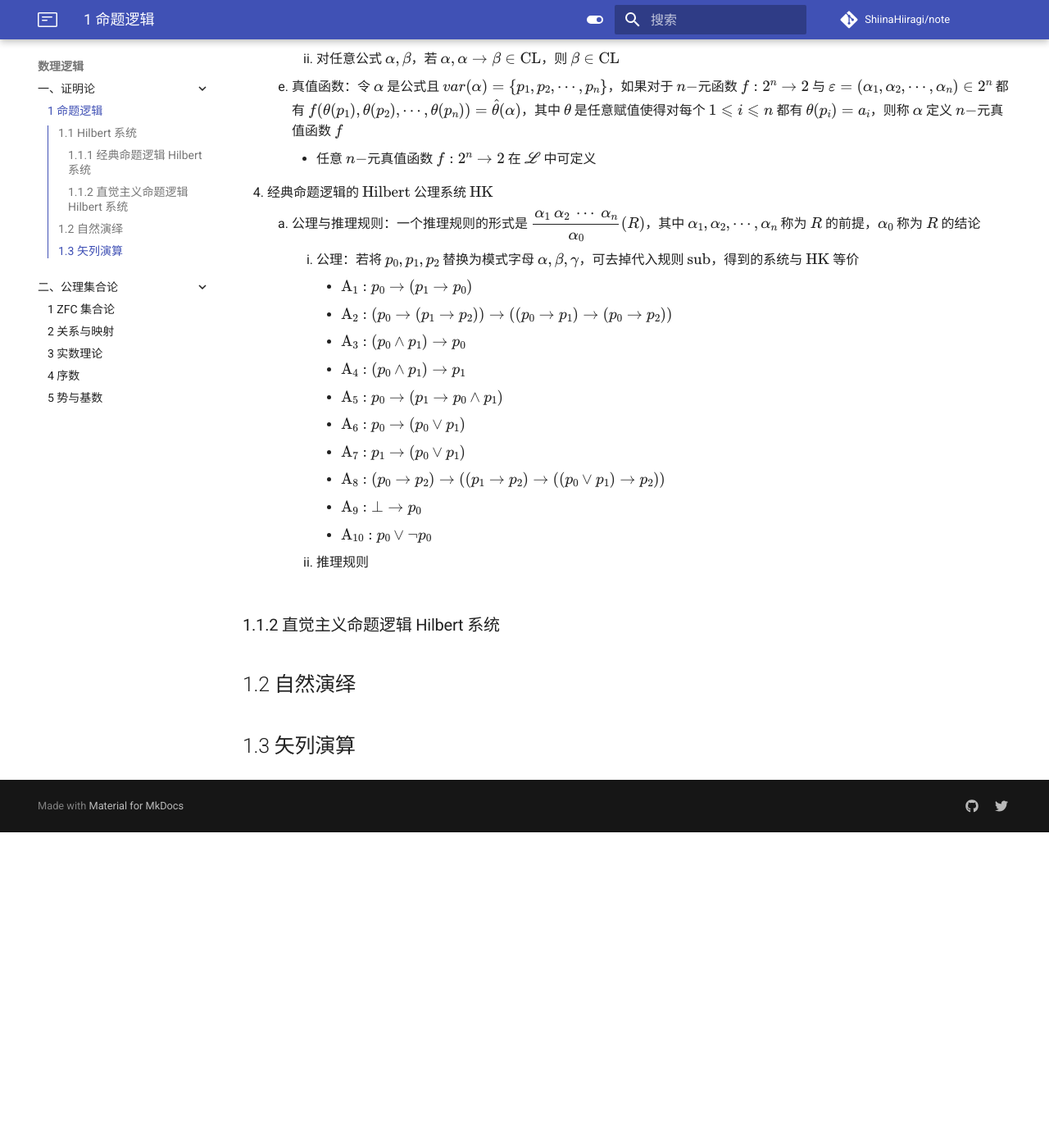
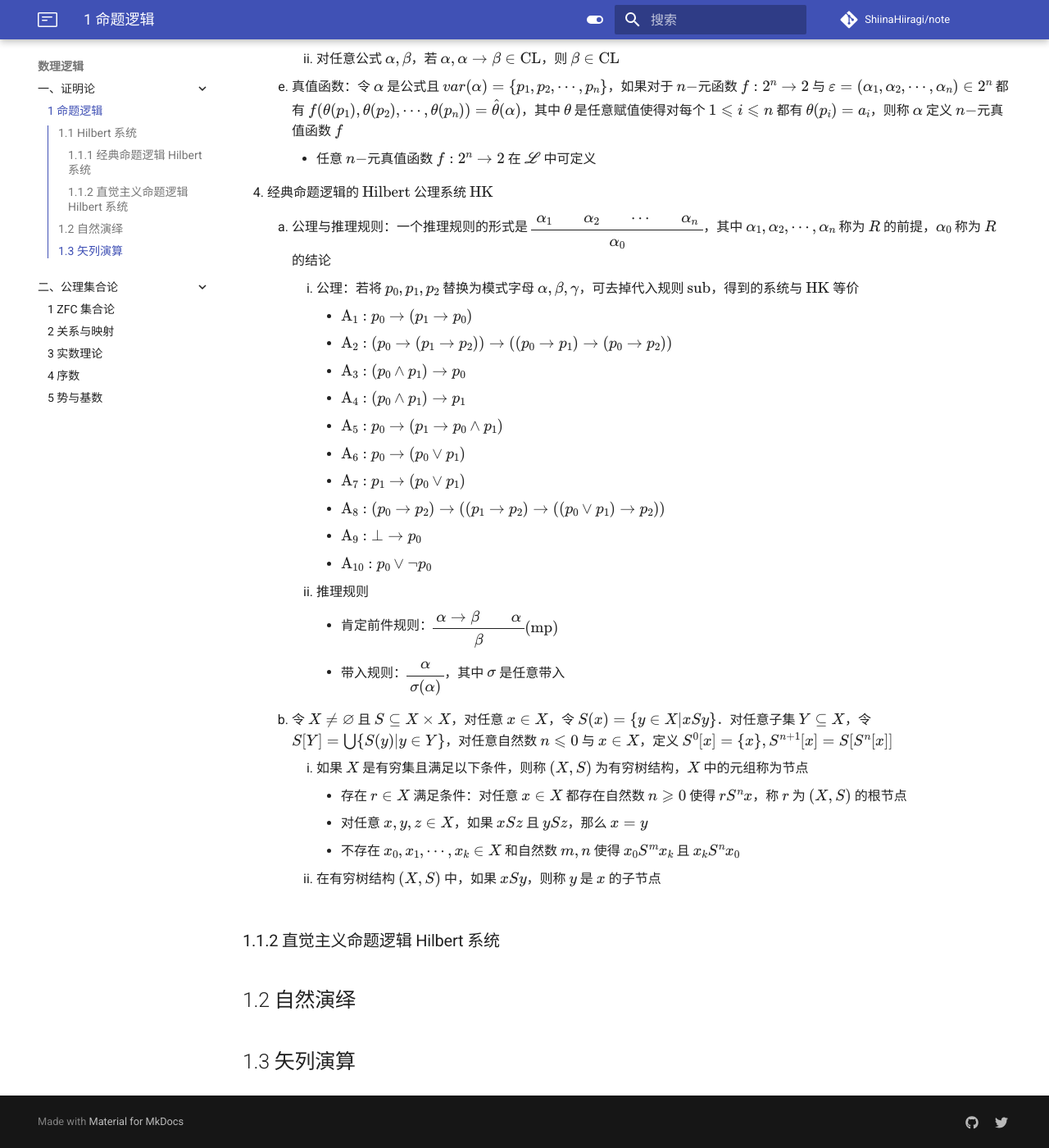
Before and after one commit to ShiinaHiiragi/note, an MkDocs documentation site: the page built from docs/logic/proof/prop.md, in a window 1280 px wide and 1400 px high, scrolled down 1767 px. Shown: the whole window at 82% size. Built offline with MkDocs 1.6.1 and Material for MkDocs 9.7.7, drawn with Linux system fonts in a browser that asks for light colours; comment, search, counter and statistics services are not loaded; before the commit the page ends 2782 px from its top, so only the background shows below that; some of the changed text lies outside the part shown.

Commit message:
add autoload

```diff
--- a/docs/extra/config.js
+++ b/docs/extra/config.js
@@ -2,9 +2,11 @@
   tex: {
     inlineMath: [["\\(", "\\)"]],
     displayMath: [["\\[", "\\]"]],
+    packages: { '[+]': ['autoload'] },
     processEscapes: true,
     processEnvironments: true
   },
+  loader: { load: ['[tex]/autoload'] },
   options: {
     ignoreHtmlClass: ".*|",
     processHtmlClass: "arithmatex"
--- a/docs/logic/proof/prop.md
+++ b/docs/logic/proof/prop.md
@@ -37,8 +37,8 @@
         \end{aligned}\right.
         $$
 
-        1. 对任意公式 $\alpha(p_1, p_2, \cdots, p_n)$，设赋值 $\theta, \theta'$ 有 $\forall i \leqslant n: \theta(p_i) = \theta'(p_i)$，则 $\widehat \theta(\alpha) = \hat {\theta'}(\alpha)$
-        2. 对任意公式 $\alpha(p_1, p_2, \cdots, p_n)$ 和公式 $\beta_1, \beta_2, \cdots, \beta_n$，令 $\alpha' = \alpha(p_1/\beta_1, p_2/\beta_2, \cdots, p_n/\beta_n)$．对任意赋值 $\theta$，定义赋值 $\theta': \text{Prop} \to 2$ 为 $\theta'(q) = \left\{\begin{aligned} & \widehat \theta(\beta_i), &\exists i\leqslant n: q = p_i \\& \theta(q), &\text{otherwise} \end{aligned}\right.$，则 $\theta' \vDash \alpha \leftrightarrow \theta \vDash \alpha'$
+        1. 对任意公式 $\alpha(p_1, p_2, \cdots, p_n)$，设赋值 $\theta, \theta'$ 有任意 $1\leqslant i \leqslant n: \theta(p_i) = \theta'(p_i)$，则 $\widehat \theta(\alpha) = \hat {\theta'}(\alpha)$
+        2. 对任意公式 $\alpha(p_1, p_2, \cdots, p_n)$ 和公式 $\beta_1, \beta_2, \cdots, \beta_n$，令 $\alpha' = \alpha(p_1/\beta_1, p_2/\beta_2, \cdots, p_n/\beta_n)$．对任意赋值 $\theta$，定义赋值 $\theta': \text{Prop} \to 2$ 为 $\theta'(q) = \left\{\begin{aligned} & \widehat \theta(\beta_i), &\text{exists}\ 1\leqslant i\leqslant n: q = p_i \\& \theta(q), &\text{otherwise} \end{aligned}\right.$，则 $\theta' \vDash \alpha \leftrightarrow \theta \vDash \alpha'$
 
     2. 对任意公式 $\alpha$ 与赋值 $\theta$，若 $\theta(\alpha) = 1$，则称 $\theta$ 满足公式 $\alpha$，记作 $\theta \vDash \alpha$
         1. 对于公式 $\alpha$，若存在赋值 $\theta$ 使得 $\theta \vDash \alpha$，则称公式 $\alpha$ 可满足，否则称 $\alpha$ 为矛盾式．易知公式 $\alpha$ 是重言式当且仅当 $\neg \alpha$ 是矛盾式；公式 $\alpha$ 是矛盾式当且仅当 $\neg \alpha$ 是重言式
@@ -53,7 +53,7 @@
         - 任意 $n-$元真值函数 $f: 2^n \to 2$ 在 $\mathscr L$ 中可定义
 
 4. 经典命题逻辑的 $\text{Hilbert}$ 公理系统 $\text{HK}$
-    1. 公理与推理规则：一个推理规则的形式是 $\dfrac{\alpha_1\ \alpha_2\ \cdots\ \alpha_n}{\alpha_0}(R)$，其中 $\alpha_1, \alpha_2, \cdots, \alpha_n$ 称为 $R$ 的前提，$\alpha_0$ 称为 $R$ 的结论
+    1. 公理与推理规则：一个推理规则的形式是 $\begin{prooftree} \AxiomC{\(\alpha_1\)} \AxiomC{\(\alpha_2\)} \AxiomC{\(\cdots\)} \AxiomC{\(\alpha_n\)} \QuaternaryInfC{\(\alpha_0\)} \end{prooftree}$，其中 $\alpha_1, \alpha_2, \cdots, \alpha_n$ 称为 $R$ 的前提，$\alpha_0$ 称为 $R$ 的结论
         1. 公理：若将 $p_0, p_1, p_2$ 替换为模式字母 $\alpha, \beta, \gamma$，可去掉代入规则 $\text{sub}$，得到的系统与 $\text{HK}$ 等价
             - $\text{A}_1: p_0 \to (p_1 \to p_0)$
             - $\text{A}_2: (p_0 \to (p_1 \to p_2)) \to ((p_0 \to p_1) \to (p_0 \to p_2))$
@@ -66,6 +66,14 @@
             - $\text{A}_9: \bot \to p_0$
             - $\text{A}_{10}: p_0 \vee \neg p_0$
         2. 推理规则
+            - 肯定前件规则：$\begin{prooftree} \AxiomC{\(\alpha \to \beta\)} \AxiomC{\(\alpha\)} \RightLabel{(mp)} \BinaryInfC{\(\beta\)} \end{prooftree}$
+            - 带入规则：$\begin{prooftree} \AxiomC{\(\alpha\)} \UnaryInfC{\(\sigma(\alpha)\)} \RightLabel{(sub)} \end{prooftree}$，其中 $\sigma$ 是任意带入
+    2. 令 $X \neq \varnothing$ 且 $S\subseteq X\times X$，对任意 $x\in X$，令 $S(x) = \{y\in X|xSy\}$．对任意子集 $Y\subseteq X$，令 $S[Y] = \bigcup \{S(y) |y\in Y\}$，对任意自然数 $n\leqslant 0$ 与 $x\in X$，定义 $S^0[x]=\{x\}, S^{n+1}[x] = S[S^n[x]]$
+        1. 如果 $X$ 是有穷集且满足以下条件，则称 $(X, S)$ 为有穷树结构，$X$ 中的元组称为节点
+            - 存在 $r\in X$ 满足条件：对任意 $x\in X$ 都存在自然数 $n\geqslant 0$ 使得 $rS^nx$，称 $r$ 为 $(X, S)$ 的根节点
+            - 对任意 $x, y, z\in X$，如果 $xSz$ 且 $ySz$，那么 $x=y$
+            - 不存在 $x_0, x_1, \cdots, x_k \in X$ 和自然数 $m, n$ 使得 $x_0S^mx_k$ 且 $x_kS^nx_0$
+        2. 在有穷树结构 $(X, S)$ 中，如果 $xSy$，则称 $y$ 是 $x$ 的子节点
 
 ### 1.1.2 直觉主义命题逻辑 Hilbert 系统
 
```
